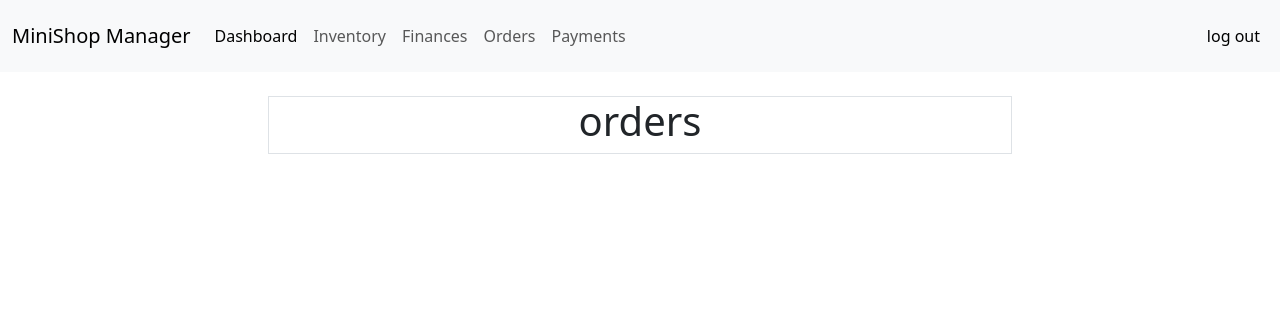
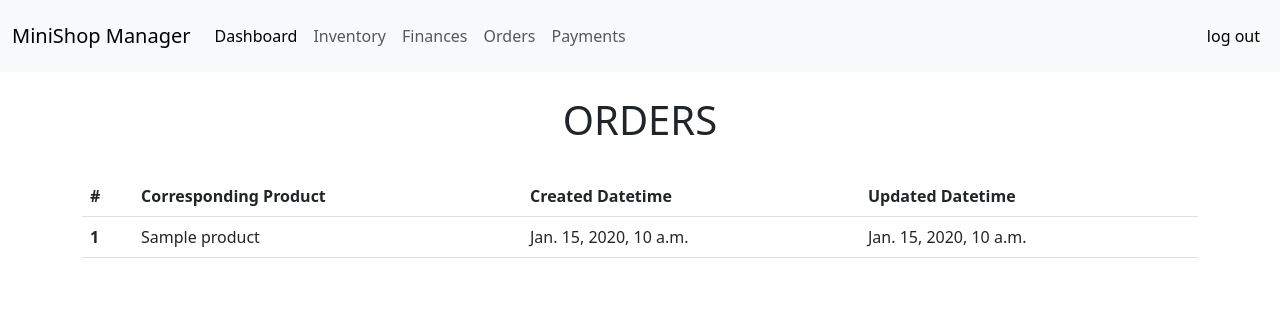
Before and after one commit to Technopy311/ShopFinaceManager-Django, a Django app: template ManagerProject/core/templates/core/order_payments.html in a window 1280 px wide. Shown: the top 332 px of the page. Run offline with Django 4.2, Linux system fonts and the light colour scheme; the template is opened without the code that fills it: most values are stand-ins (such as "Sample title", 1, 10 or a date in 2020); parts of the project's set-up code (start-up, migrations or seed data) failed here and were passed over.

Commit message:
chore: add Orders & Payments dynamic list views

```diff
--- a/ManagerProject/core/templates/core/order_payments.html
+++ b/ManagerProject/core/templates/core/order_payments.html
@@ -3,19 +3,68 @@
 
 {% block inbody %}
 
-<div class="container d-flex justify-content-center align-items-center">
+<div class="container d-flex justify-content-center align-items-center flex-column">
 
     {% if orders_list %}
 
-        <div class="col-8 mt-4 border text-center">
-            <h1>orders</h1>
+        <div class="col-8 my-4 text-center">
+            <h1>ORDERS</h1>
         </div>
+
+        <table class="table">
+            <thead>
+              <tr>
+                <th scope="col">#</th>
+                <th scope="col">Corresponding Product</th>
+                <th scope="col">Created Datetime</th>
+                <th scope="col">Updated Datetime</th>
+              </tr>
+            </thead>
+            <tbody>
+            {% for order in orders_list %}
+              <tr>
+                <th scope="row">{{order.pk}}</th>
+                <td>{{order.product}}</td>
+                <td>{{order.created_datetime}}</td>
+                <td>{{order.updated_datetime}}</td>
+              </tr>
+            {% endfor %}
+            </tbody>
+          </table>
+
 
     {% elif payments_list %}
 
-        <div class="col-8 mt-4 border">
-            <h1>payments</h1>
+        <div class="col-8 my-4 text-center">
+            <h1>PAYMENTS</h1>
         </div>
+
+        <table class="table">
+            <thead>
+              <tr>
+                <th scope="col">#</th>
+                <th scope="col">Corresponding Order</th>
+                <th scope="col">Amount</th>
+                <th scope="col">Status</th>
+                <th scope="col">Method</th>
+              </tr>
+            </thead>
+            <tbody>
+            {% for payment in payments_list %}
+              <tr>
+                <th scope="row">{{payment.pk}}</th>
+                <td>{{payment.order}}</td>
+                <td>{{payment.amount}}</td>
+                <td>
+                {% if payment.status %}✅
+                {% else %}⛔
+                {% endif %}
+                </td>
+                <td>{{payment.method}}</td>
+              </tr>
+            {% endfor %}
+            </tbody>
+          </table>
 
     {% endif %}
 
```
Also changed, not shown: ManagerProject/core/admin.py (+34 -1 lines), ManagerProject/core/models.py (+9 -2 lines).
